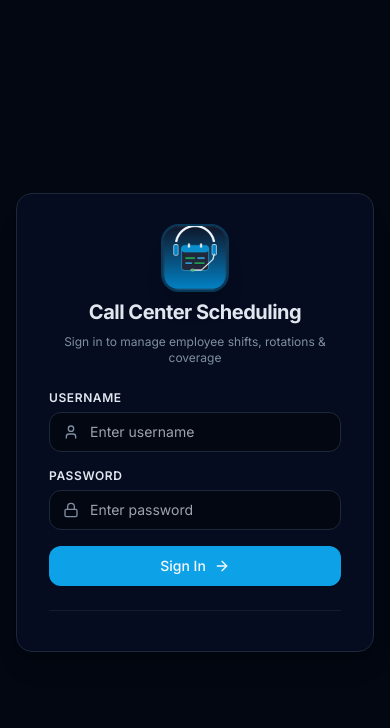
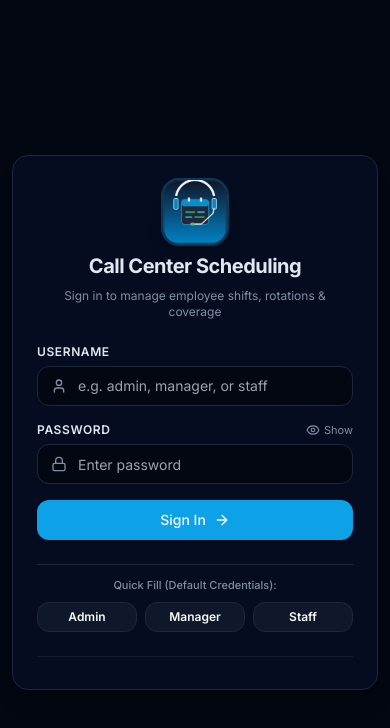
Before and after one commit to natidamelo/your-repo-name, a React (Vite) app in the folder frontend/: page / in a window 390 px wide. Shown: the top 728 px of the page. Built offline with nearby package versions, Linux system fonts and the light colour scheme; no server answers.

Commit message:
fix(auth): fix mobile login with case-insensitive usernames, quick fill, password toggle, and resilient API fallback

```diff
--- a/frontend/src/api/client.ts
+++ b/frontend/src/api/client.ts
@@ -1,5 +1,24 @@
-const rawApiUrl = (import.meta as any).env?.VITE_API_URL || 'http://127.0.0.1:8001/api';
-const API_BASE_URL = rawApiUrl.replace(/\/+$/, '');
+function getInitialApiUrl(): string {
+  const envUrl = (import.meta as any).env?.VITE_API_URL;
+  if (envUrl && typeof envUrl === 'string' && envUrl.trim() !== '') {
+    return envUrl;
+  }
+  if (typeof window !== 'undefined') {
+    const hostname = window.location.hostname;
+    // When hosted on Vercel or any HTTPS production domain, route to the live Render backend
+    if (hostname.includes('vercel.app') || window.location.protocol === 'https:') {
+      return 'https://call-center-backend-4rpw.onrender.com/api';
+    }
+    // When accessing via phone on local network (e.g. 10.20.160.157:5173 or 192.168.x.x)
+    if (hostname !== 'localhost' && hostname !== '127.0.0.1' && hostname !== '0.0.0.0') {
+      return `http://${hostname}:8001/api`;
+    }
+  }
+  return 'http://127.0.0.1:8001/api';
+}
+
+const rawApiUrl = getInitialApiUrl();
+export const API_BASE_URL = rawApiUrl.replace(/\/+$/, '');
 
 export function getAuthToken(): string | null {
   return localStorage.getItem('callcenter_token');
@@ -52,13 +71,25 @@ export async function apiRequest<T = any>(
 
 // Authentication
 export async function loginApi(formData: FormData) {
-  const response = await fetch(`${API_BASE_URL}/auth/login`, {
-    method: 'POST',
-    body: formData
-  });
+  let response: Response;
+  try {
+    response = await fetch(`${API_BASE_URL}/auth/login`, {
+      method: 'POST',
+      body: formData
+    });
+  } catch (netErr: any) {
+    throw new Error('Could not connect to backend server. Please check your internet or wait for server to wake up.');
+  }
+
   if (!response.ok) {
-    const err = await response.json();
-    throw new Error(err.detail || 'Login failed');
+    let errorDetail = 'Login failed';
+    try {
+      const err = await response.json();
+      errorDetail = err.detail || JSON.stringify(err);
+    } catch {
+      errorDetail = `Server response error (${response.status}: ${response.statusText})`;
+    }
+    throw new Error(errorDetail);
   }
   return response.json();
 }
--- a/frontend/src/pages/LoginPage.tsx
+++ b/frontend/src/pages/LoginPage.tsx
@@ -1,5 +1,5 @@
-import React, { useState } from 'react';
-import { Lock, User, ArrowRight, ShieldCheck, Sparkles } from 'lucide-react';
+import React, { useState, useEffect } from 'react';
+import { Lock, User, ArrowRight, Eye, EyeOff, ShieldCheck, Sparkles, AlertCircle } from 'lucide-react';
 import { loginApi } from '../api/client';
 import { useAuth } from '../context/AuthContext';
 import { InstallAppButton } from '../components/layout/InstallAppButton';
@@ -8,8 +8,22 @@ export const LoginPage: React.FC = () => {
   const { login } = useAuth();
   const [username, setUsername] = useState<string>('');
   const [password, setPassword] = useState<string>('');
+  const [showPassword, setShowPassword] = useState<boolean>(false);
   const [isLoading, setIsLoading] = useState<boolean>(false);
+  const [isWakingUp, setIsWakingUp] = useState<boolean>(false);
   const [error, setError] = useState<string | null>(null);
+
+  useEffect(() => {
+    let timer: any;
+    if (isLoading) {
+      timer = setTimeout(() => {
+        setIsWakingUp(true);
+      }, 2500);
+    } else {
+      setIsWakingUp(false);
+    }
+    return () => clearTimeout(timer);
+  }, [isLoading]);
 
   const handleSubmit = async (e: React.FormEvent) => {
     e.preventDefault();
@@ -17,21 +31,28 @@ export const LoginPage: React.FC = () => {
     setError(null);
     try {
       const formData = new FormData();
-      formData.append('username', username.trim());
+      // Clean and normalize username to avoid mobile keyboard auto-capitalization errors
+      formData.append('username', username.trim().toLowerCase());
       formData.append('password', password);
 
       const res = await loginApi(formData);
       await login(res.access_token, res.role, res.username);
     } catch (err: any) {
-      setError(err.message || 'Login failed. Please check credentials.');
+      setError(err.message || 'Login failed. Please check your credentials.');
     } finally {
       setIsLoading(false);
     }
   };
 
+  const fillCredentials = (user: string, pass: string) => {
+    setUsername(user);
+    setPassword(pass);
+    setError(null);
+  };
+
   return (
-    <div className="min-h-screen bg-background flex flex-col justify-center items-center p-4">
-      <div className="w-full max-w-md bg-card border border-border rounded-2xl shadow-xl p-8 space-y-6">
+    <div className="min-h-screen bg-background flex flex-col justify-center items-center p-3 sm:p-4">
+      <div className="w-full max-w-md bg-card border border-border rounded-2xl shadow-xl p-6 sm:p-8 space-y-6">
         {/* Brand */}
         <div className="text-center space-y-2">
           <img
@@ -43,9 +64,18 @@ export const LoginPage: React.FC = () => {
           <p className="text-xs text-muted-foreground">Sign in to manage employee shifts, rotations & coverage</p>
         </div>
 
+        {/* Error message */}
         {error && (
-          <div className="p-3.5 rounded-lg bg-destructive/15 border border-destructive/30 text-destructive-foreground text-xs text-center font-medium">
-            {error}
+          <div className="p-3.5 rounded-lg bg-destructive/15 border border-destructive/30 text-destructive-foreground text-xs text-center font-medium flex items-center justify-center space-x-1.5">
+            <AlertCircle className="w-4 h-4 shrink-0 text-destructive" />
+            <span>{error}</span>
+          </div>
+        )}
+
+        {/* Cold-start notification */}
+        {isWakingUp && (
+          <div className="p-3 rounded-lg bg-amber-500/15 border border-amber-500/30 text-amber-900 dark:text-amber-200 text-xs text-center font-medium animate-pulse">
+            Connecting to cloud server... (Render free tier wakes up in ~15-30s)
           </div>
         )}
 
@@ -59,7 +89,11 @@ export const LoginPage: React.FC = () => {
               <input
                 type="text"
                 required
-                placeholder="Enter username"
+                autoCapitalize="none"
+                autoCorrect="off"
+                spellCheck={false}
+                autoComplete="username"
+                placeholder="e.g. admin, manager, or staff"
                 value={username}
                 onChange={(e) => setUsername(e.target.value)}
                 className="w-full pl-10 pr-3.5 h-10 rounded-lg bg-background border border-input text-foreground text-sm focus:outline-none focus:ring-2 focus:ring-ring transition"
@@ -68,18 +102,32 @@ export const LoginPage: React.FC = () => {
           </div>
 
           <div>
-            <label className="block text-xs font-semibold text-foreground uppercase tracking-wider mb-1.5">
-              Password
-            </label>
+            <div className="flex items-center justify-between mb-1.5">
+              <label className="text-xs font-semibold text-foreground uppercase tracking-wider">
+                Password
+              </label>
+              <button
+                type="button"
+                onClick={() => setShowPassword(!showPassword)}
+                className="text-[11px] text-muted-foreground hover:text-foreground flex items-center space-x-1 cursor-pointer"
+              >
+                {showPassword ? <EyeOff className="w-3.5 h-3.5" /> : <Eye className="w-3.5 h-3.5" />}
+                <span>{showPassword ? 'Hide' : 'Show'}</span>
+              </button>
+            </div>
             <div className="relative">
               <Lock className="w-4 h-4 text-muted-foreground absolute left-3.5 top-3" />
               <input
-                type="password"
+                type={showPassword ? 'text' : 'password'}
                 required
+                autoCapitalize="none"
+                autoCorrect="off"
+                spellCheck={false}
+                autoComplete="current-password"
                 placeholder="Enter password"
                 value={password}
                 onChange={(e) => setPassword(e.target.value)}
-                className="w-full pl-10 pr-3.5 h-10 rounded-lg bg-background border border-input text-foreground text-sm focus:outline-none focus:ring-2 focus:ring-ring transition"
+                className="w-full pl-10 pr-10 h-10 rounded-lg bg-background border border-input text-foreground text-sm focus:outline-none focus:ring-2 focus:ring-ring transition"
               />
             </div>
           </div>
@@ -87,12 +135,42 @@ export const LoginPage: React.FC = () => {
           <button
             type="submit"
             disabled={isLoading}
-            className="w-full h-10 rounded-lg bg-primary hover:bg-primary/90 text-primary-foreground font-medium text-sm shadow-sm flex items-center justify-center space-x-2 transition active:scale-95 disabled:opacity-50"
+            className="w-full h-10 rounded-lg bg-primary hover:bg-primary/90 text-primary-foreground font-medium text-sm shadow-sm flex items-center justify-center space-x-2 transition active:scale-95 disabled:opacity-50 cursor-pointer"
           >
             <span>{isLoading ? 'Authenticating...' : 'Sign In'}</span>
             <ArrowRight className="w-4 h-4" />
           </button>
         </form>
+
+        {/* Quick Credentials / Demo Roles (Helpful on mobile keyboards) */}
+        <div className="pt-3 border-t border-border">
+          <p className="text-[11px] text-muted-foreground font-medium text-center mb-2">
+            Quick Fill (Default Credentials):
+          </p>
+          <div className="grid grid-cols-3 gap-2">
+            <button
+              type="button"
+              onClick={() => fillCredentials('admin', 'admin123')}
+              className="py-1.5 px-2 rounded-lg bg-secondary hover:bg-accent text-secondary-foreground border border-border text-xs font-semibold transition text-center cursor-pointer"
+            >
+              Admin
+            </button>
+            <button
+              type="button"
+              onClick={() => fillCredentials('manager', 'manager123')}
+              className="py-1.5 px-2 rounded-lg bg-secondary hover:bg-accent text-secondary-foreground border border-border text-xs font-semibold transition text-center cursor-pointer"
+            >
+              Manager
+            </button>
+            <button
+              type="button"
+              onClick={() => fillCredentials('staff', 'staff123')}
+              className="py-1.5 px-2 rounded-lg bg-secondary hover:bg-accent text-secondary-foreground border border-border text-xs font-semibold transition text-center cursor-pointer"
+            >
+              Staff
+            </button>
+          </div>
+        </div>
 
         {/* Mobile Install App Button */}
         <div className="flex justify-center pt-2 border-t border-border/60">
```
Also changed, not shown: 1 other file (tests, documents, lock files or other folders).
